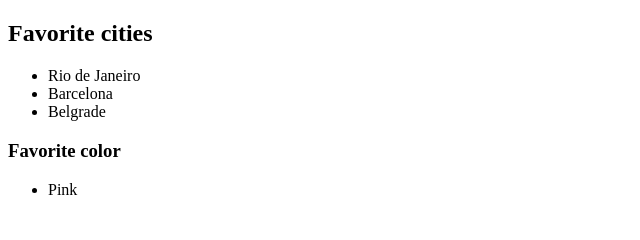
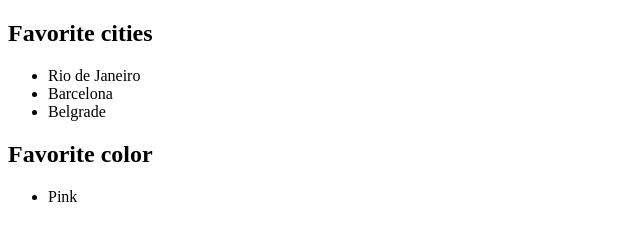
Before and after one commit to skrishnamurthy/about-us, a plain HTML site: page krzysztof-oblucki.html in a window 1280 px wide. Shown: the part 46-286 px from the top of the page, without its empty margins (0-640 px from the left). Drawn offline with Linux system fonts and the light colour scheme.

Commit message:
changed h3 -> h3 in color

```diff
--- a/krzysztof-oblucki.html
+++ b/krzysztof-oblucki.html
@@ -9,7 +9,7 @@
       <li>Barcelona</li>
       <li>Belgrade</li>
     </ul>
-    <h3>Favorite color</h3>
+    <h2>Favorite color</h2>
     <ul>
       <li>Pink</li>
     </ul>
```
